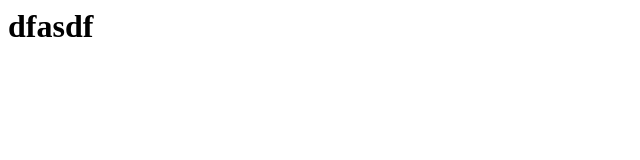
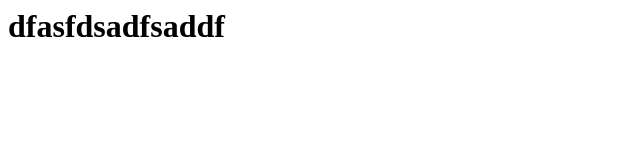
Before and after one commit to hassangithub07/test-has-mevn, a plain HTML site: page index.html in a window 1280 px wide. Shown: the whole page, without its empty margins (0-640 px from the left). Drawn offline with Linux system fonts and the light colour scheme.

Commit message:
just changed

```diff
--- a/index.html
+++ b/index.html
@@ -1 +1 @@
-<h1>dfasdf</h1>
+<h1>dfasfdsadfsaddf</h1>
```
